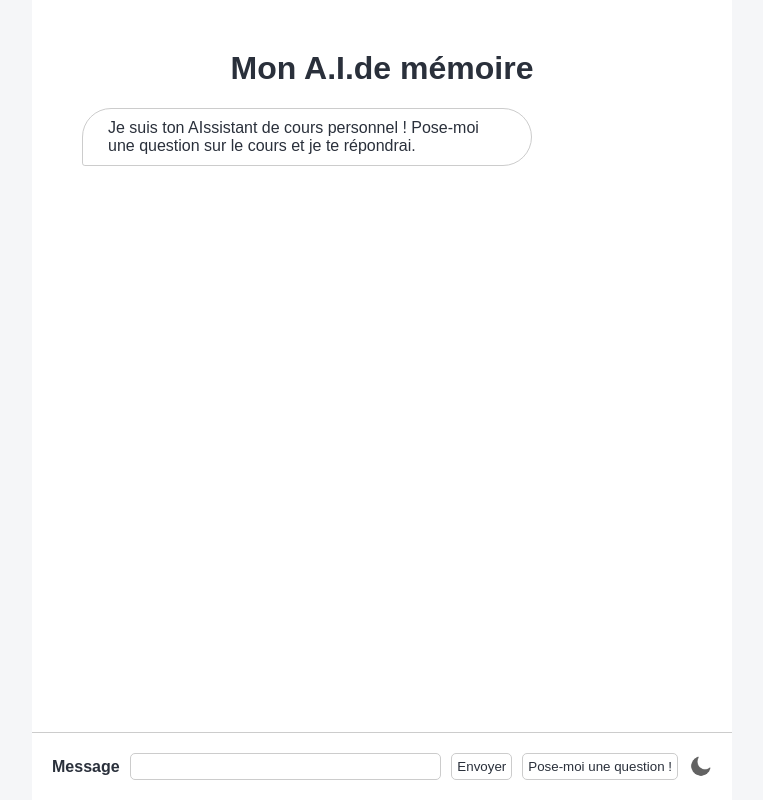
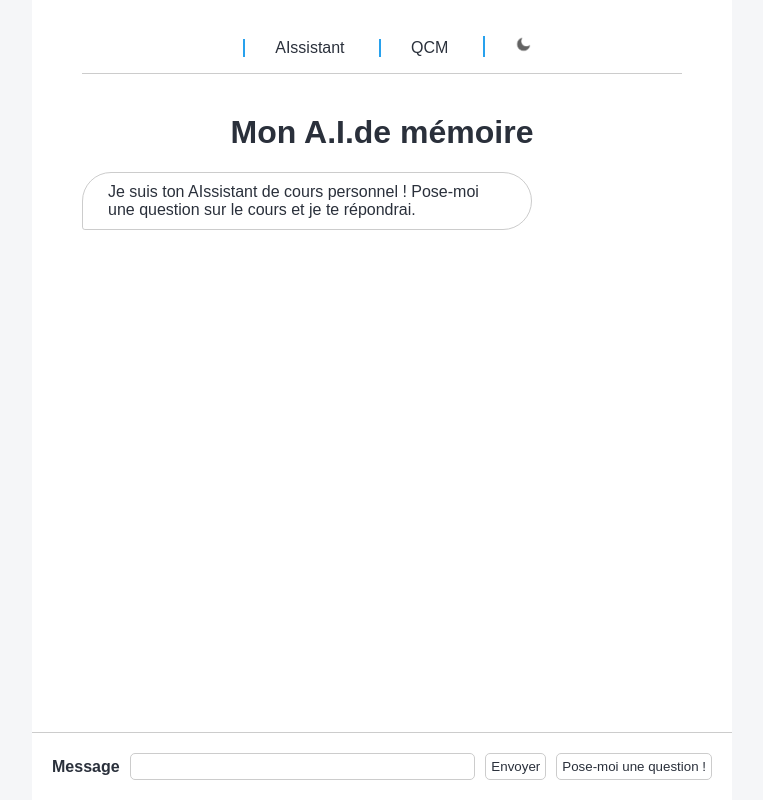
Before and after one commit to adcrry/hackathon, a Flask app: page / in a window 1280 px wide. Shown: the whole page, without its empty margins (258-1021 px from the left). Run offline with Flask 3, Linux system fonts and the light colour scheme; parts of the project's set-up code (start-up, migrations or seed data) failed here and were passed over.

Commit message:
add navbar but not functional yet

```diff
--- a/static/style.css
+++ b/static/style.css
@@ -13,11 +13,11 @@
 
 .dark-theme {
   --body-background-color: #1e1f24;
-  --main-background-color: #36333b;
+  --main-background-color: #3a383d;
   --main-color: #ffffff;
   --max-body-width: 700px;
   --border-color: #cdc7d8;
-  --secondary-color: #cebcd1;
+  --secondary-color: #e9b7f2;
   --loader-bullet-size: 6px;
 }
 
@@ -37,7 +37,7 @@ body {
   min-height: 100vh;
   background-color: var(--main-background-color);
   color: var(--main-color);
-  padding: 50px;
+  padding: 0px 50px 50px 50px;
   margin: 0 auto;
 }
 
@@ -143,7 +143,7 @@ body {
 }
 
 #icon {
-  width: 24px;
+  width: 16px;
   cursor: pointer;
 }
 
@@ -241,3 +241,83 @@ body {
     transform: translate(calc(var(--loader-bullet-size) * 2), 0);
   }
 }
+
+
+nav.primary-navigation {
+  margin: 0 auto;
+  margin-bottom: 40px;
+  display: block;
+  padding: 20px 0 0 0;
+  text-align: center;
+  border-bottom: 1px solid var(--border-color);
+}
+
+nav.primary-navigation ul li {
+  list-style: none;
+  margin: 0 auto;
+  border-left: 2px solid var(--secondary-color);
+  display: inline-block;
+  padding: 0 30px;
+  position: relative;
+  text-decoration: none;
+  text-align: center;
+}
+
+nav.primary-navigation li a {
+  color: var(--main-color);
+}
+
+nav.primary-navigation li a:hover {
+  color: var(--secondary-color);
+}
+
+nav.primary-navigation li:hover {
+  cursor: pointer;
+}
+
+nav.primary-navigation ul li ul {
+  visibility: hidden;
+  opacity: 0;
+  position: absolute;
+  padding-left: 0;
+  left: 0;
+  display: none;
+  background: var(--body-background-color);
+}
+
+nav.primary-navigation ul li:hover>ul,
+nav.primary-navigation ul li ul:hover {
+  visibility: visible;
+  opacity: 1;
+  display: block;
+  min-width: 250px;
+  text-align: left;
+  padding-top: 20px;
+  box-shadow: 0px 3px 5px -1px var(--border-color);
+}
+
+nav.primary-navigation ul li ul li {
+  clear: both;
+  width: 100%;
+  text-align: left;
+  margin-bottom: 20px;
+  border-style: none;
+}
+
+nav.primary-navigation ul li ul li a:hover {
+  padding-left: 10px;
+  border-left: 2px solid var(--secondary-color);
+  transition: all 0.3s ease;
+}
+
+a {
+  text-decoration: none;
+}
+
+a:hover {
+  color: var(--secondary-color);
+}
+
+nav.primary-navigation ul li ul li a {
+  transition: all 0.5s ease;
+}
--- a/templates/index.html
+++ b/templates/index.html
@@ -1,17 +1,18 @@
 <!DOCTYPE html>
 <html lang="fr">
+
 <head>
 
   <title>Mon A.I.de mémoire</title>
 
-    <link
-      rel="stylesheet"
-      href="{{ url_for('static', filename='style.css') }}"
-    />
+  <link rel="stylesheet" href="{{ url_for('static', filename='style.css') }}" />
 </head>
 
 <body>
   <main class="main-container">
+
+    {% include 'navbar.html' %}
+
     <header class="header">
       <h1 class="header-title">Mon A.I.de mémoire</h1>
     </header>
@@ -34,20 +35,13 @@
     <form id="prompt-form" class="prompt-container">
       <label for="prompt" class="prompt-label">Message</label>
 
-        <input
-          type="text"
-          id="prompt"
-          name="prompt"
-          class="prompt-input"
-          autocomplete="off"
-        />
+      <input type="text" id="prompt" name="prompt" class="prompt-input" autocomplete="off" />
 
       <button type="submit" class="button" id="submit-button">Envoyer</button>
 
       <button type="button" class="button" id="question-button">
         Pose-moi une question !
       </button>
-        <img src="static/images/moon.png" id="icon">
 
     </form>
 
@@ -55,15 +49,6 @@
 
   </main>
 
-  <script>
-        var icon= document.getElementById("icon");
+</body>
 
-        icon.onclick = function(){
-            document.body.classList.toggle("dark-theme");
-            if(document.body.classList.contains("dark-theme")){
-                  icon.src = "static/images/sun.png"
-            }else{ icon.src = "static/images/moon.png"}
-        }
-  </script>
-  </body>
 </html>
--- /dev/null
+++ b/templates/navbar.html
@@ -0,0 +1,20 @@
+<nav role="navigation" class="primary-navigation">
+    <ul>
+        <li><a href="#">AIssistant</a></li>
+        <li><a href="#">QCM</a></li>
+        <li><a href="#"> <img src="static/images/moon.png" id="icon"> </a></li>
+    </ul>
+</nav>
+
+
+
+<script>
+    var icon = document.getElementById("icon");
+
+    icon.onclick = function () {
+        document.body.classList.toggle("dark-theme");
+        if (document.body.classList.contains("dark-theme")) {
+            icon.src = "static/images/sun.png"
+        } else { icon.src = "static/images/moon.png" }
+    }
+</script>
--- a/templates/qcm.html
+++ b/templates/qcm.html
@@ -10,6 +10,9 @@
 
 <body>
     <main class="main-container">
+
+        {% include 'navbar.html' %}
+
         <header class="header">
             <h1 class="header-title">S'entraîner avec des QCM</h1>
         </header>
@@ -22,7 +25,7 @@
         </section>
 
         <form id="qcm-form" class="qcm-container">
-            <input type="text" id="nbrQuestions" name="nbrQuestions" class="qcm-input" autocomplete="off" />
+            <input type="text" id="nbrQuestions" name="nbrQuestions" class="prompt-input" autocomplete="off" />
 
             <button type="submit" class="button" id="generate-button">Générer le QCM</button>
         </form>
```
Lines whose indentation alone changed are shown as unchanged.
